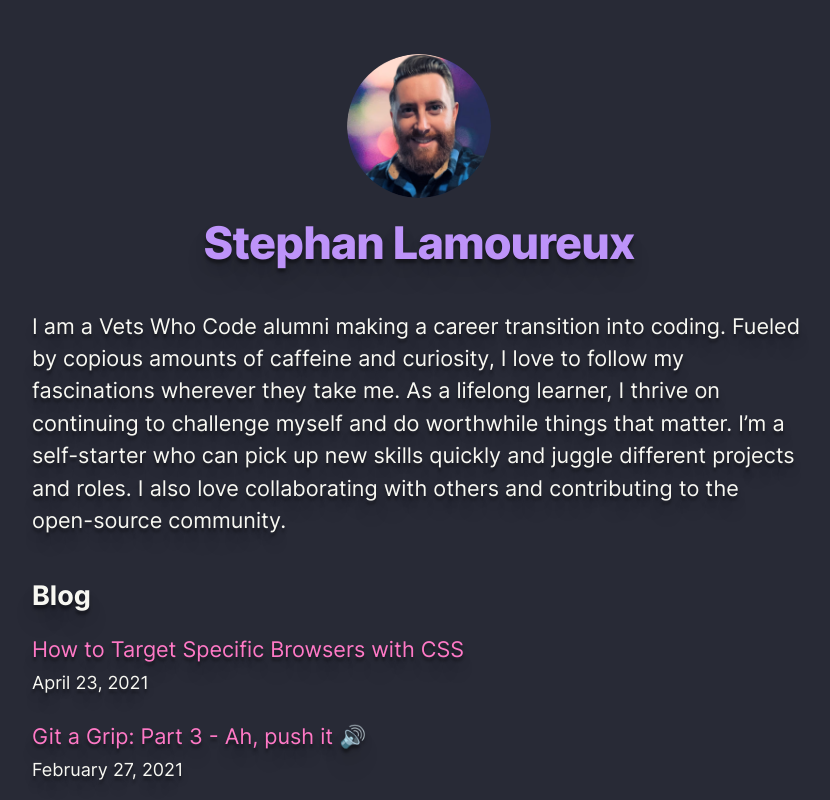
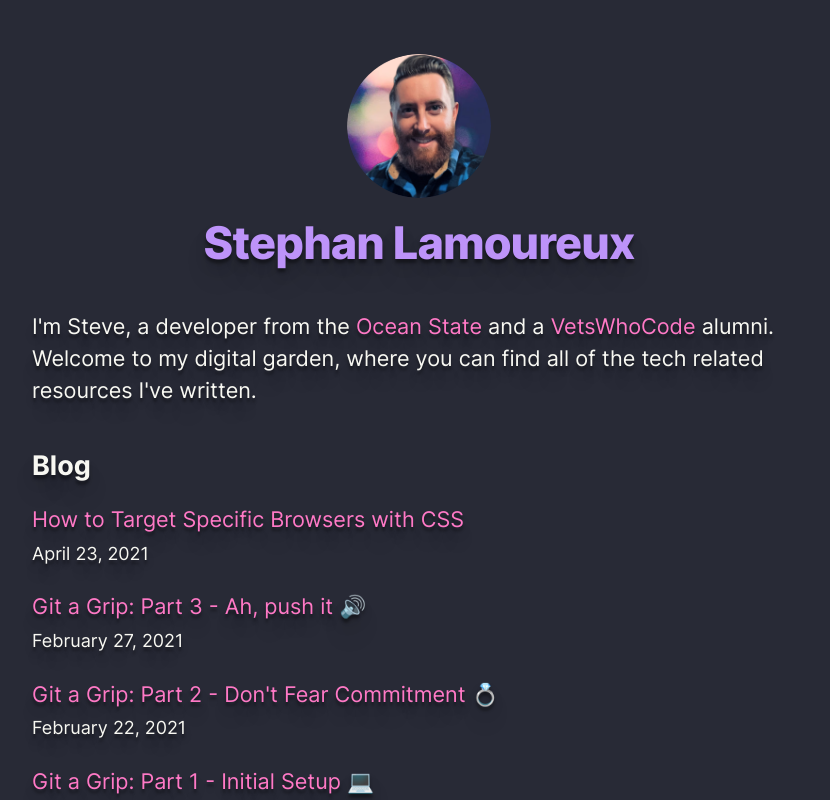
Before and after one commit to stephanlamoureux/blog, a Next.js app: page / in a window 1280 px wide. Shown: the top 800 px of the page, without its empty margins (221-1051 px from the left). Built offline with nearby package versions, Linux system fonts and the light colour scheme.

Commit message:
updated about me and title

```diff
--- a/components/layout.js
+++ b/components/layout.js
@@ -5,7 +5,7 @@ import utilStyles from '../styles/utils.module.css'
 import Link from 'next/link'
 
 const name = 'Stephan Lamoureux'
-export const siteTitle = 'Blog Posts'
+export const siteTitle = 'Stephan Lamoureux'
 
 export default function Layout({ children, home }) {
 	return (
--- a/pages/index.js
+++ b/pages/index.js
@@ -23,13 +23,11 @@ export default function Home({ allPostsData }) {
 
 			<section className={utilStyles.headingMd}>
 				<p>
-					I am a Vets Who Code alumni making a career transition into coding.
-					Fueled by copious amounts of caffeine and curiosity, I love to follow
-					my fascinations wherever they take me. As a lifelong learner, I thrive
-					on continuing to challenge myself and do worthwhile things that
-					matter. I’m a self-starter who can pick up new skills quickly and
-					juggle different projects and roles. I also love collaborating with
-					others and contributing to the open-source community.
+					I'm Steve, a developer from the{' '}
+					<a href="https://en.wikipedia.org/wiki/Rhode_Island">Ocean State</a>{' '}
+					and a <a href="https://vetswhocode.io/">VetsWhoCode</a> alumni.
+					Welcome to my digital garden, where you can find all of the tech
+					related resources I've written.
 				</p>
 			</section>
 
```
Also changed, not shown: 1 other file (tests, documents, lock files or other folders).
